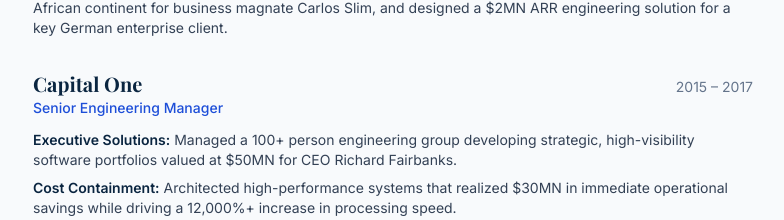
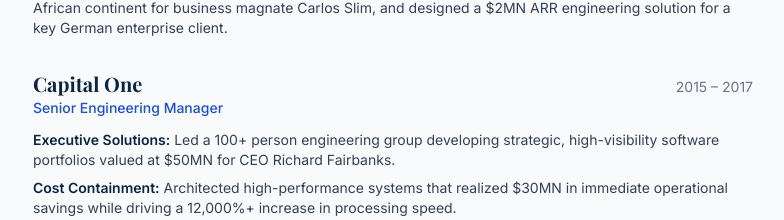
Before and after one commit to rogergwyatt/wgpartners, a Next.js app: page /team/roger-wyatt in a window 1280 px wide. Shown: the part 2120-2340 px from the top of the page, without its empty margins (247-1031 px from the left). Built offline with nearby package versions, Linux system fonts and the light colour scheme.

Commit message:
copy: soften Capital One bullet wording on resume

```diff
--- a/src/app/team/roger-wyatt/page.tsx
+++ b/src/app/team/roger-wyatt/page.tsx
@@ -77,7 +77,7 @@
     title: "Senior Engineering Manager",
     period: "2015 – 2017",
     bullets: [
-      { label: "Executive Solutions", text: "Managed a 100+ person engineering group developing strategic, high-visibility software portfolios valued at $50MN for CEO Richard Fairbanks." },
+      { label: "Executive Solutions", text: "Led a 100+ person engineering group developing strategic, high-visibility software portfolios valued at $50MN for CEO Richard Fairbanks." },
       { label: "Cost Containment", text: "Architected high-performance systems that realized $30MN in immediate operational savings while driving a 12,000%+ increase in processing speed." },
       { label: "Robotic Process Automation (RPA)", text: "Directed a dedicated 30-engineer RPA task force to implement intelligent automation workflows, securing $15MM in recurring annual savings." },
       { label: "Talent Acquisition", text: "Recruited, interviewed, onboarded, and mentored 30+ cross-functional engineers and technical leaders." },
```
